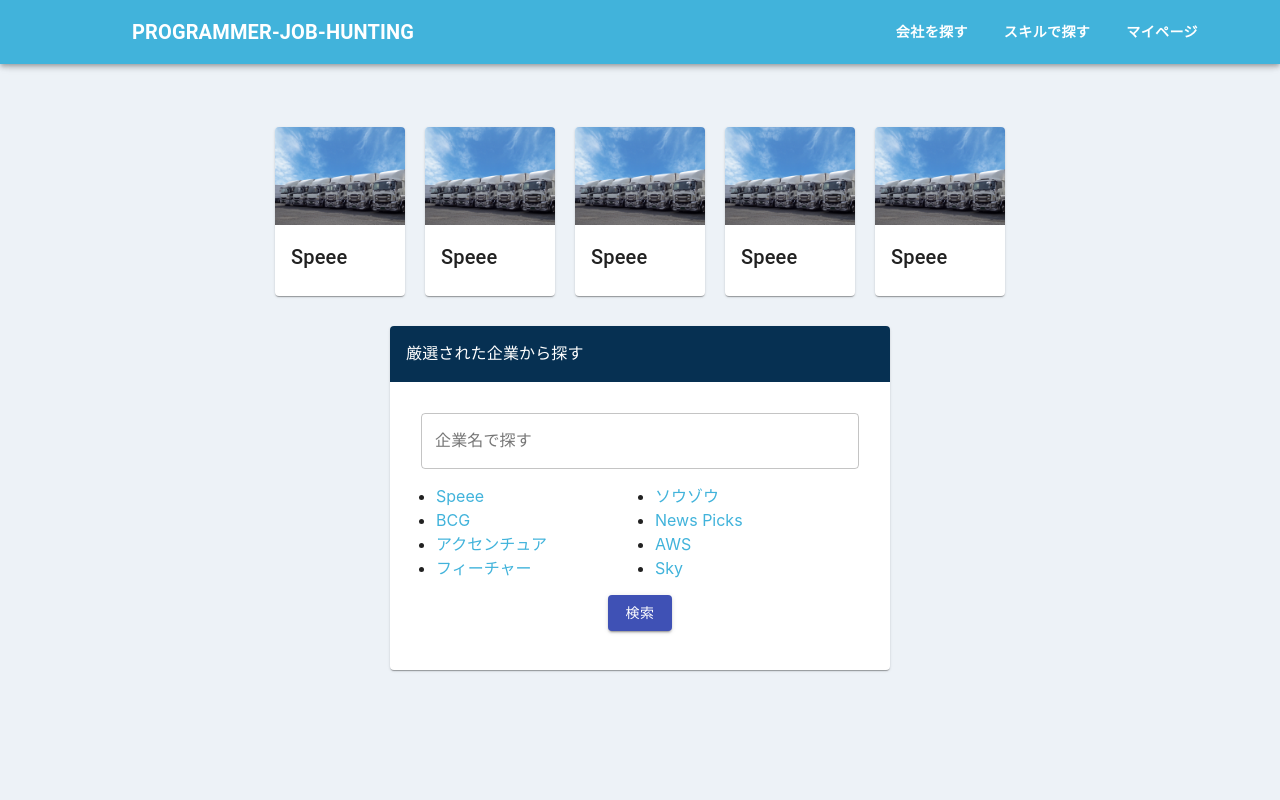
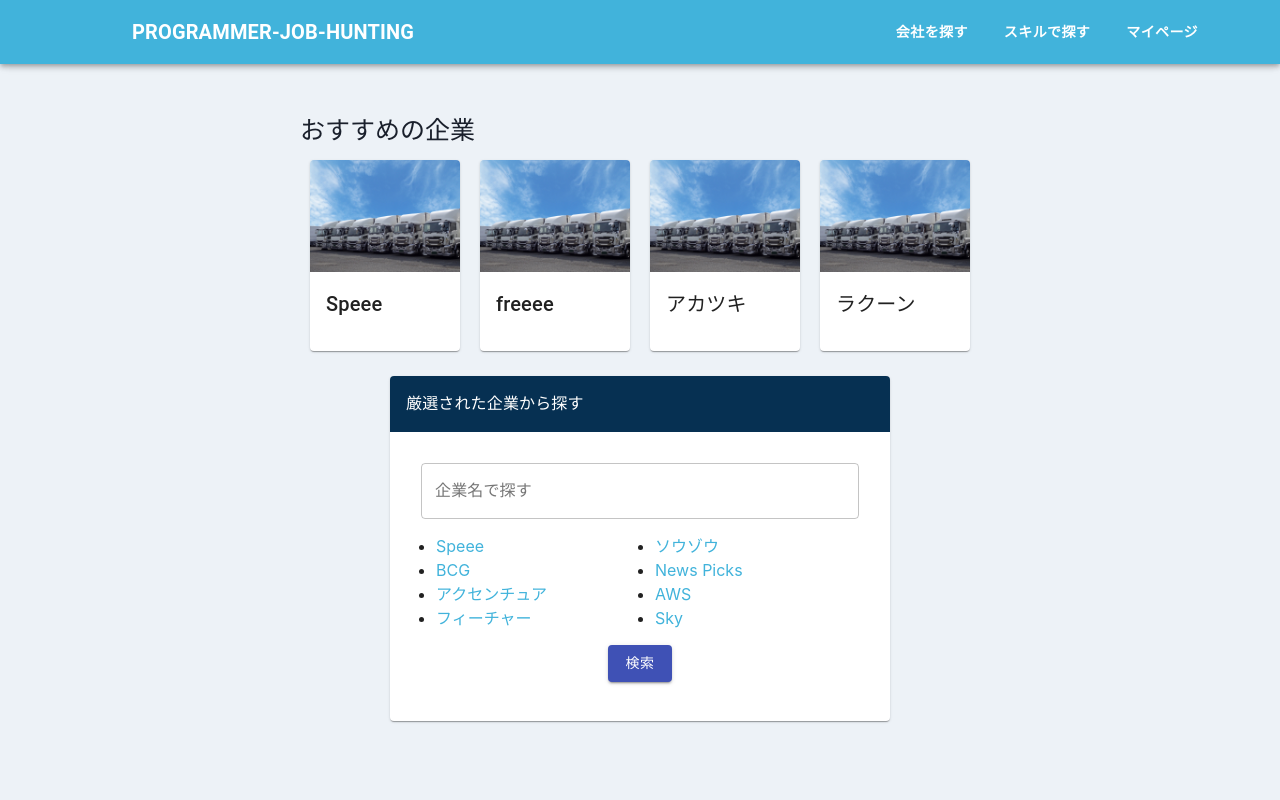
Before and after one commit to taki-21/programmer-job-hunting, a React (Create React App) app in the folder client/app/: page / in a window 1280 px wide. Shown: the top 800 px of the page. Built offline with nearby package versions, Linux system fonts and the light colour scheme; what axios-case-converter would draw is missing.

Commit message:
404ージの加

```diff
--- a/client/app/src/App.tsx
+++ b/client/app/src/App.tsx
@@ -13,6 +13,7 @@
 import CompanyDetail from "components/pages/company_detail/CompanyDetail"
 import SignUp from "components/pages/my_page/auth/SignUp"
 import SkillSearch from "components/pages/skill_search/SkillSearch"
+import NotFound from "components/pages/404/404"
 
 // グローバルで扱う変数・関数
 export const AuthContext = createContext({} as {
@@ -73,6 +74,7 @@
               <Route path="/detail/:companyId" component={CompanyDetail} />
               <Route path="/registration" component={Registration} />
               <Route path="/skill" component={SkillSearch} />
+              <Route component={NotFound} />
             </Switch>
           </CommonLayout>
         </ChakraProvider>
--- /dev/null
+++ b/client/app/src/components/pages/404/404.tsx
@@ -0,0 +1,21 @@
+import React from "react";
+import { Typography } from "@material-ui/core";
+import { RouteComponentProps } from 'react-router-dom'
+
+type PageProps = {} & RouteComponentProps<{ companyId: string }>;
+
+const NotFound: React.FC<PageProps> = props => {
+
+  return (
+    <>
+      <Typography variant="h3" gutterBottom>
+        NOT FOUND 404
+      </Typography>
+      <Typography variant="body1" gutterBottom>
+        お探しのページは見つかりませんでした。
+      </Typography>
+    </>
+  )
+}
+
+export default NotFound
--- a/client/app/src/components/pages/home_page/recommend_companies/CompanyMiniTile.tsx
+++ b/client/app/src/components/pages/home_page/recommend_companies/CompanyMiniTile.tsx
@@ -1,8 +1,8 @@
 import React from "react";
-import { makeStyles, Theme } from "@material-ui/core/styles"
-import { useHistory } from "react-router";
+import { makeStyles } from "@material-ui/core/styles"
 import { Card, CardActionArea, CardContent, CardMedia, Typography } from "@material-ui/core";
 import CompanyImage from "images/company.jpg"
+import { Link } from "react-router-dom";
 
 type Props = {
   data: {
@@ -13,8 +13,8 @@
 
 const useStyles = makeStyles(() => ({
   card: {
-    width: 130,
-    margin: "15px 10px",
+    width: 150,
+    margin: "10px 10px",
   },
 }))
 
@@ -23,10 +23,10 @@
 
   return (
     <Card className={classes.card}>
-      <CardActionArea>
+      <CardActionArea >
+        <Link to={`/detail/${props.data.id}`} target="_blank" rel="noopener">
           <CardMedia
             component="img"
-          height="30"
             image={CompanyImage}
             alt="company image"
           />
@@ -35,6 +35,7 @@
               {props.data.companyName}
             </Typography>
           </CardContent>
+        </Link>
       </CardActionArea>
     </Card>
   )
--- a/client/app/src/components/pages/home_page/recommend_companies/ReccomendCompanies.tsx
+++ b/client/app/src/components/pages/home_page/recommend_companies/ReccomendCompanies.tsx
@@ -1,13 +1,15 @@
+// eslint-disable-next-line @typescript-eslint/no-unused-vars
 import React, { useState, useEffect } from "react";
-import { Flex } from "@chakra-ui/react"
+// eslint-disable-next-line @typescript-eslint/no-unused-vars
 import { reccomendCompany } from "lib/api/company";
+import { Text } from "@chakra-ui/layout";
 import CompanyTile from "./CompanyMiniTile";
 import { Company } from "interfaces";
-import { Button, Grid } from "@material-ui/core";
+import { Grid } from "@material-ui/core";
 
 
 const ReccomendCompanies: React.FC = () => {
-  const [companies, setCompanies] = useState([])
+  //const [companies, setCompanies] = useState([])
 
   let dummyData: Company[] = [
     {
@@ -16,19 +18,15 @@
     },
     {
       id: 2,
-      companyName: "Speee",
+      companyName: "freeee",
     },
     {
       id: 3,
-      companyName: "Speee",
+      companyName: "アカツキ",
     },
     {
       id: 4,
-      companyName: "Speee",
-    },
-    {
-      id: 5,
-      companyName: "Speee",
+      companyName: "ラクーン",
     },
   ];
 
@@ -47,6 +45,7 @@
 
   return (
     <div style={{ width: '100%' }}>
+      <Text as="h1" fontSize="25">おすすめの企業</Text>
       <Grid container>
         {
           dummyData.map((item: Company) => <Grid item><CompanyTile data={item} key={item.id} /></Grid>)
--- a/client/app/src/components/pages/home_page/search_company_box/SearchCompanyBox.tsx
+++ b/client/app/src/components/pages/home_page/search_company_box/SearchCompanyBox.tsx
@@ -1,7 +1,7 @@
 import React from "react";
 import { Link } from "react-router-dom"
 
-import { makeStyles, Theme } from "@material-ui/core/styles"
+import { makeStyles } from "@material-ui/core/styles"
 import TextField from "@material-ui/core/TextField"
 import Card from "@material-ui/core/Card"
 import CardContent from "@material-ui/core/CardContent"
```
Lines whose indentation alone changed are shown as unchanged.
